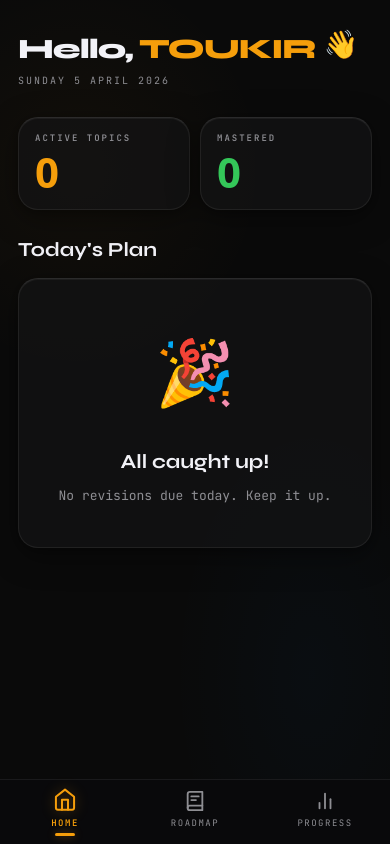
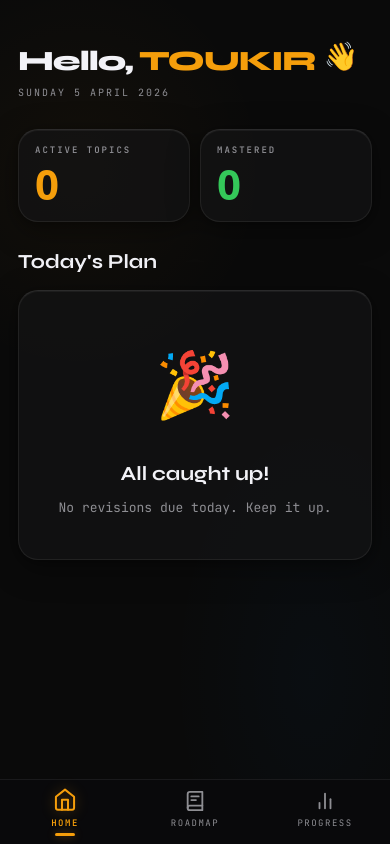
Before and after one commit to aneeshsolanki22-hue/DATAPATH, a React (Vite) app: page / in a window 390 px wide. Built offline with nearby package versions, Linux system fonts and the light colour scheme.

Commit message:
style: add safe-area-inset-top padding to prevent header collision with iPhone notch

```diff
--- a/src/App.css
+++ b/src/App.css
@@ -203,6 +203,7 @@ html, body {
 }
 
 .screen-content {
+  padding-top: max(env(safe-area-inset-top, 0px), 12px);
   padding-left: var(--screen-px);
   padding-right: var(--screen-px);
   padding-bottom: calc(var(--nav-height) + env(safe-area-inset-bottom, 0px) + 20px);
```
